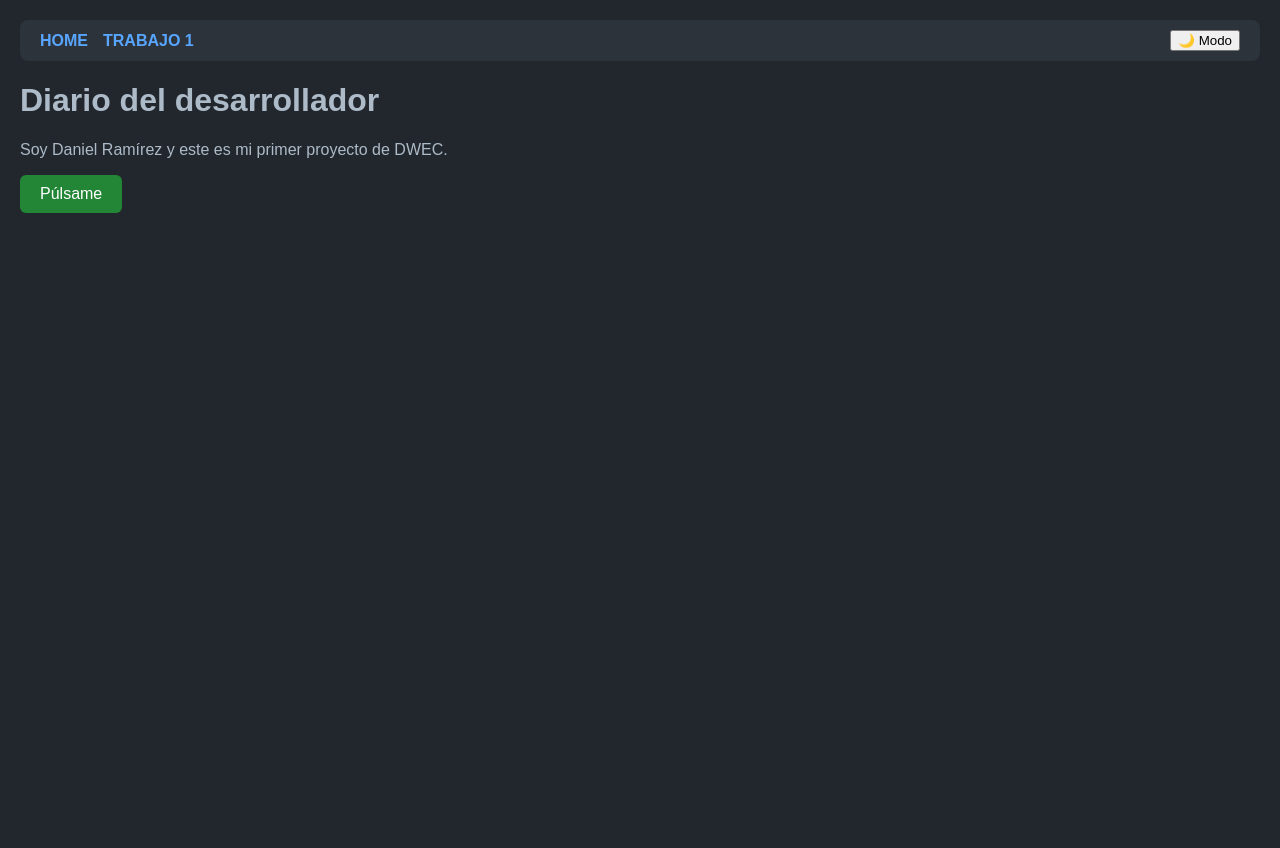
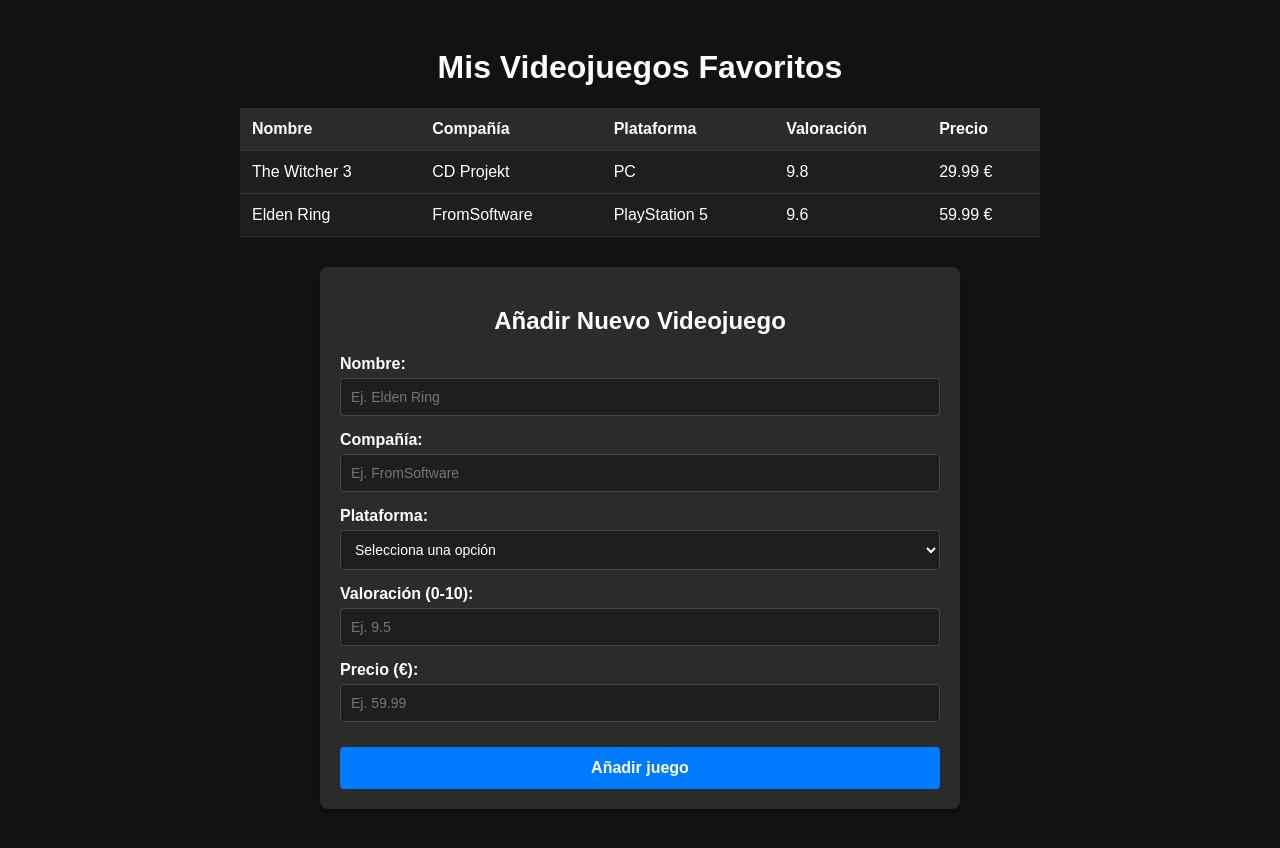
Before and after one commit to Comans28/DanielRamirezWEB, a plain HTML site: page index.html in a window 1280 px wide. Before the commit the page ends 800 px from the top, so only its background shows below. Drawn offline with Linux system fonts and the light colour scheme.

Commit message:
Reto final: formulario para añadir juegos a la tabla

```diff
--- a/app.js
+++ b/app.js
@@ -1,24 +1,64 @@
-console.log("Aplicación cargada correctamente.");
+// Array inicial de videojuegos
+let videojuegos = [
+  { nombre: "The Witcher 3", compania: "CD Projekt", plataforma: "PC", valoracion: 9.8, precio: 29.99 },
+  { nombre: "Elden Ring", compania: "FromSoftware", plataforma: "PlayStation 5", valoracion: 9.6, precio: 59.99 }
+];
 
-const boton = document.getElementById("mi-boton");
-const aviso = document.getElementById("mensaje-contador");
-let contador = 0;
+// Función para pintar la tabla en el DOM
+function pintarTabla() {
+  const tbody = document.querySelector("#tabla-juegos tbody") || document.querySelector("tbody");
+  if (!tbody) return;
 
-if (boton && aviso) {
-    boton.addEventListener("click", () => {
-        contador++;
-        aviso.textContent = `Has pulsado el botón ${contador} veces.`;
-    });
+  tbody.innerHTML = "";
+
+  videojuegos.forEach((juego) => {
+    const fila = document.createElement("tr");
+    fila.innerHTML = `
+      <td>${juego.nombre}</td>
+      <td>${juego.compania}</td>
+      <td>${juego.plataforma}</td>
+      <td>${juego.valoracion}</td>
+      <td>${juego.precio} €</td>
+    `;
+    tbody.appendChild(fila);
+  });
 }
 
-const btnModo = document.getElementById("modonoche");
-if (btnModo) {
-    btnModo.addEventListener("click", () => {
-        document.body.classList.toggle("tema-claro");
-        if (document.body.classList.contains("tema-claro")) {
-            btnModo.textContent = "☀️ Modo";
-        } else {
-            btnModo.textContent = "🌙 Modo";
-        }
-    });
-}
+// Pintar la tabla al cargar la página
+pintarTabla();
+
+// --- RETO FINAL: LÓGICA DEL FORMULARIO ---
+const btnAnadir = document.getElementById("btn-anadir");
+
+btnAnadir.addEventListener("click", function () {
+  // 1. Leer valores de los campos
+  const nombreInput = document.getElementById("nombre").value.trim();
+  const companiaInput = document.getElementById("compania").value.trim();
+  const plataformaInput = document.getElementById("plataforma").value;
+  const valoracionInput = document.getElementById("valoracion").value;
+  const precioInput = document.getElementById("precio").value;
+
+  // 2. Validación: Comprobar si algún campo está vacío
+  if (!nombreInput || !companiaInput || !plataformaInput || !valoracionInput || !precioInput) {
+    alert("Por favor, rellena todos los campos antes de añadir el juego.");
+    return;
+  }
+
+  // 3. Crear nuevo objeto con los tipos de datos correctos
+  const nuevoJuego = {
+    nombre: nombreInput,
+    compania: companiaInput,
+    plataforma: plataformaInput,
+    valoracion: parseFloat(valoracionInput),
+    precio: parseFloat(precioInput)
+  };
+
+  // 4. Añadir el objeto al array
+  videojuegos.push(nuevoJuego);
+
+  // 5. Re-pintar la tabla
+  pintarTabla();
+
+  // 6. Limpiar el formulario
+  document.getElementById("form-juego").reset();
+});
--- a/estilos.css
+++ b/estilos.css
@@ -1,61 +1,84 @@
+/* Estilos generales */
 body {
-    font-family: Arial, sans-serif;
-    margin: 20px;
-    background-color: #22272e;
-    color: #adbac7;
+  font-family: Arial, sans-serif;
+  background-color: #121212;
+  color: #ffffff;
+  padding: 20px;
 }
 
-#menu {
-    display: flex;
-    justify-content: space-between;
-    align-items: center;
-    background-color: #2d333b;
-    padding: 10px 20px;
-    border-radius: 8px;
-    margin-bottom: 20px;
+h1 {
+  text-align: center;
 }
 
-#menu ul {
-    list-style: none;
-    margin: 0;
-    padding: 0;
-    display: flex;
-    gap: 15px;
+/* Estilos de la tabla */
+table {
+  width: 100%;
+  max-width: 800px;
+  margin: 20px auto;
+  border-collapse: collapse;
+  background-color: #1e1e1e;
 }
 
-#menu a {
-    color: #58a6ff;
-    text-decoration: none;
-    font-weight: bold;
+th, td {
+  padding: 12px;
+  text-align: left;
+  border-bottom: 1px solid #333;
 }
 
-#menu a:hover {
-    color: #1f6feb;
+th {
+  background-color: #2b2b2b;
 }
 
-#mi-boton {
-    background-color: #238636;
-    color: white;
-    border: none;
-    padding: 10px 20px;
-    border-radius: 6px;
-    cursor: pointer;
-    font-size: 16px;
+/* Estilos para el formulario  */
+.formulario-container {
+  max-width: 600px;
+  margin: 30px auto;
+  padding: 20px;
+  background-color: #2b2b2b;
+  border-radius: 8px;
+  color: #ffffff;
+  box-shadow: 0 4px 8px rgba(0, 0, 0, 0.3);
 }
 
-#mi-boton:hover {
-    background-color: #2ea043;
+.formulario-container h2 {
+  text-align: center;
+  margin-bottom: 20px;
 }
 
-body.tema-claro {
-    background-color: #ffffff;
-    color: #1f2328;
+.campo {
+  margin-bottom: 15px;
+  display: flex;
+  flex-direction: column;
 }
 
-body.tema-claro #menu {
-    background-color: #f6f8fa;
+.campo label {
+  margin-bottom: 5px;
+  font-weight: bold;
 }
 
-body.tema-claro #menu a {
-    color: #0969da;
+.campo input, .campo select {
+  padding: 10px;
+  border: 1px solid #444;
+  border-radius: 4px;
+  background-color: #1e1e1e;
+  color: #fff;
+  font-size: 14px;
 }
+
+#btn-anadir {
+  width: 100%;
+  padding: 12px;
+  background-color: #007bff;
+  color: white;
+  border: none;
+  border-radius: 4px;
+  font-size: 16px;
+  font-weight: bold;
+  cursor: pointer;
+  transition: background-color 0.3s ease;
+  margin-top: 10px;
+}
+
+#btn-anadir:hover {
+  background-color: #0056b3;
+}
--- a/index.html
+++ b/index.html
@@ -1,27 +1,71 @@
 <!DOCTYPE html>
 <html lang="es">
 <head>
-    <meta charset="UTF-8">
-    <meta name="viewport" content="width=device-width, initial-scale=1.0">
-    <title>Diario del desarrollador</title>
-    <link rel="stylesheet" href="estilos.css">
+  <meta charset="UTF-8">
+  <meta name="viewport" content="width=device-width, initial-scale=1.0">
+  <title>Daniel Ramírez - DWEC</title>
+
+  <link rel="stylesheet" href="estilos.css">
 </head>
 <body>
 
-    <nav id="menu">
-        <ul>
-            <li><a href="index.html">HOME</a></li>
-            <li><a href="trabajo1.html">TRABAJO 1</a></li>
-        </ul>
-        <button id="modonoche">🌙 Modo</button>
-    </nav>
+  <h1>Mis Videojuegos Favoritos</h1>
 
-    <h1 id="titulo">Diario del desarrollador</h1>
-    <p>Soy Daniel Ramírez y este es mi primer proyecto de DWEC.</p>
+  <!-- Tabla de Videojuegos  -->
+  <table id="tabla-juegos">
+    <thead>
+      <tr>
+        <th>Nombre</th>
+        <th>Compañía</th>
+        <th>Plataforma</th>
+        <th>Valoración</th>
+        <th>Precio</th>
+      </tr>
+    </thead>
+    <tbody>
+      <!-- Las filas se insertan dinámicamente desde JavaScript -->
+    </tbody>
+  </table>
 
-    <button id="mi-boton">Púlsame</button>
-    <p id="mensaje-contador"></p>
+  <!-- Formulario (Reto Final) -->
+  <section class="formulario-container">
+    <h2>Añadir Nuevo Videojuego</h2>
+    <form id="form-juego">
+      <div class="campo">
+        <label for="nombre">Nombre:</label>
+        <input type="text" id="nombre" placeholder="Ej. Elden Ring" required>
+      </div>
 
-    <script src="app.js"></script>
+      <div class="campo">
+        <label for="compania">Compañía:</label>
+        <input type="text" id="compania" placeholder="Ej. FromSoftware" required>
+      </div>
+
+      <div class="campo">
+        <label for="plataforma">Plataforma:</label>
+        <select id="plataforma" required>
+          <option value="">Selecciona una opción</option>
+          <option value="PC">PC</option>
+          <option value="PlayStation 5">PlayStation 5</option>
+          <option value="Xbox Series X">Xbox Series X</option>
+          <option value="Nintendo Switch">Nintendo Switch</option>
+        </select>
+      </div>
+
+      <div class="campo">
+        <label for="valoracion">Valoración (0-10):</label>
+        <input type="number" id="valoracion" min="0" max="10" step="0.1" placeholder="Ej. 9.5" required>
+      </div>
+
+      <div class="campo">
+        <label for="precio">Precio (€):</label>
+        <input type="number" id="precio" min="0" step="0.01" placeholder="Ej. 59.99" required>
+      </div>
+
+      <button type="button" id="btn-anadir">Añadir juego</button>
+    </form>
+  </section>
+
+  <script src="app.js"></script>
 </body>
 </html>
```
Also changed, not shown: bucles.js (added, +25 -0 lines), personaje.js (added, +22 -0 lines).
